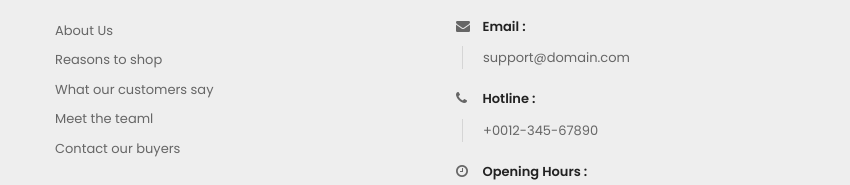
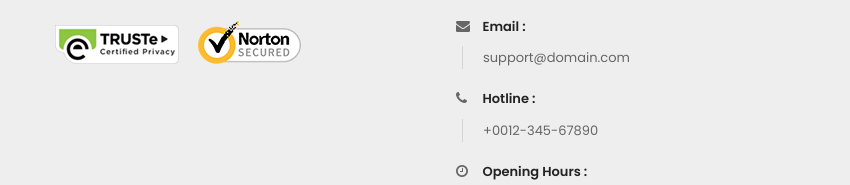
Before and after one commit to AkbarDes808/UAS-pwl, a plain HTML site: page product-detail.html in a window 1280 px wide. Shown: the part 1845-2030 px from the top of the page, 0-850 px from the left. Drawn offline with Linux system fonts and the light colour scheme.

Commit message:
Update product-detail.html

```diff
--- a/product-detail.html
+++ b/product-detail.html
@@ -1213,27 +1213,7 @@
                                     </p>
                                 </div>
                             </div>
-                            <div class="block">
-                                <div class="block-content">
-                                    <ul>
-                                        <li>
-                                            <a href="#">About Us</a>
-                                        </li>
-                                        <li>
-                                            <a href="#">Reasons to shop</a>
-                                        </li>
-                                        <li>
-                                            <a href="#">What our customers say</a>
-                                        </li>
-                                        <li>
-                                            <a href="#">Meet the teaml</a>
-                                        </li>
-                                        <li>
-                                            <a href="#">Contact our buyers</a>
-                                        </li>
-                                    </ul>
-                                </div>
-                            </div>
+
                             <div class="block">
                                 <div class="block-content">
                                     <p class="img-payment ">
```
